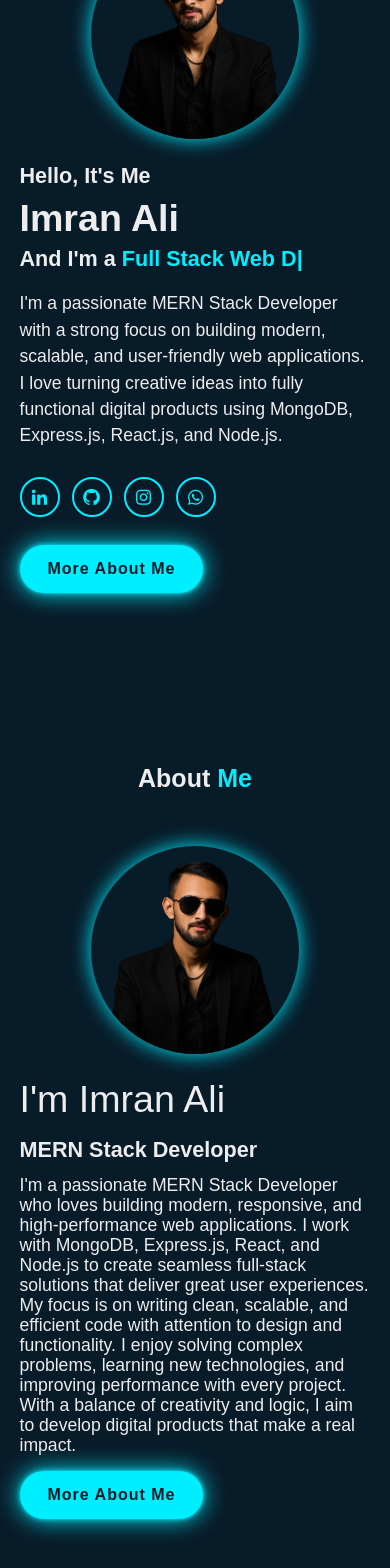
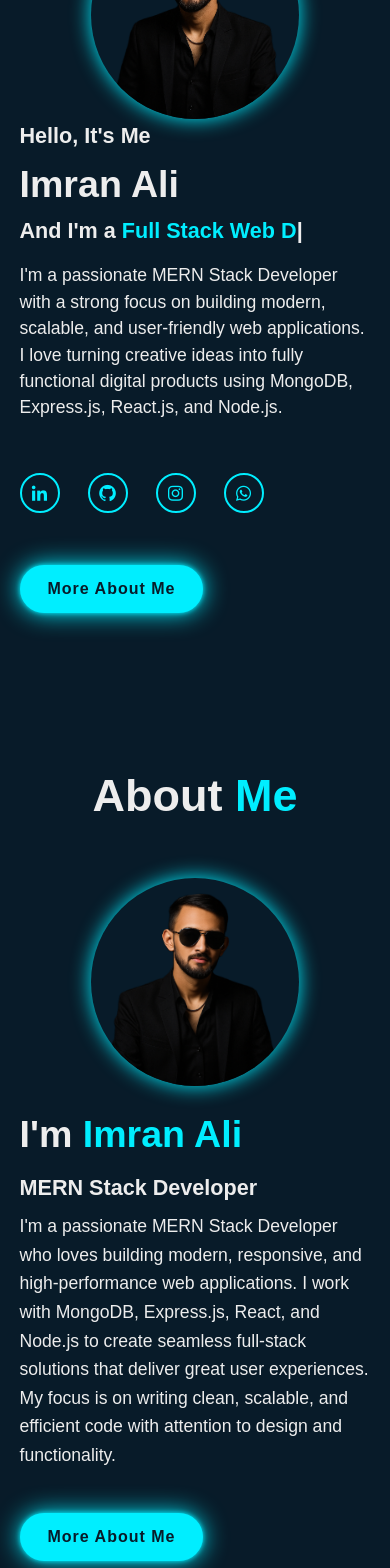
Before and after one commit to ftnimran/react-portfolio, a React (Vite) app: page / in a window 390 px wide. Shown: the part 160-1728 px from the top of the page. Built offline with nearby package versions, Linux system fonts and the light colour scheme.

Commit message:
Tailwindcss add and remove normal css

```diff
--- a/src/components/SectionTitle.jsx
+++ b/src/components/SectionTitle.jsx
@@ -3,7 +3,7 @@ import React from "react";
 const SectionTitle = ({ titleText1, titleText2 }) => {
   return (
     <div className="section-title">
-      <h2 className="pt-3 text-center font-bold text-[45px]">
+      <h2 className="pt-2 text-center font-bold text-[45px]">
         {titleText1}
         <span className="text-[#0ef]">{titleText2}</span>
       </h2>
--- a/src/pages/About.css
+++ /dev/null
@@ -1,102 +0,0 @@
-.about {
-  width: 100%;
-  min-height: 100vh;
-  max-height: auto;
-  padding: 70px 10% 0;
-}
-
-.about-container {
-  height: 100%;
-  width: 100%;
-  display: flex;
-  align-items: center;
-  justify-content: space-between;
-  position: relative;
-  margin-top: 5rem;
-}
-
-.about-picture img {
-  height: 25rem;
-  width: 25rem;
-  border-radius: 50%;
-  box-shadow: 0 0 20px #0ef;
-}
-
-.about-content {
-  max-width: 600px;
-}
-
-.about-content h1 {
-  font-size: 56px;
-  font-weight: 700px;
-  margin: -3px 0;
-  padding-bottom: 15px;
-}
-
-.about-content h5 {
-  font-size: 32px;
-  font-weight: 700;
-  padding-bottom: 10px;
-}
-
-.about-content p {
-  font-size: 20px;
-}
-
-.about-content .btn-box {
-  margin-top: 40px;
-}
-
-@media (max-width: 767px) {
-  .about {
-    padding: 70px 5% 0;
-  }
-
-  .section-title h2 {
-    padding-top: 0.4rem;
-    font-size: 25px;
-  }
-
-  .about span {
-    color: #0ef;
-  }
-
-  .about-container {
-    display: flex;
-    align-items: center;
-    justify-content: space-between;
-    flex-direction: column;
-    position: relative;
-    margin-top: 3rem;
-  }
-
-  .about-picture img {
-    height: 13rem;
-    width: 13rem;
-  }
-
-  .about-content {
-    width: 100%;
-  }
-
-  .about-content h1 {
-    font-size: 2.35rem;
-    font-weight: 700px;
-    margin: -3px 0;
-    padding: 20px 0 10px;
-  }
-
-  .about-content h5 {
-    font-size: 1.35rem;
-    font-weight: 700;
-    padding-bottom: 8px;
-  }
-
-  .about-content p {
-    font-size: 1.1rem;
-  }
-
-  .about-content .btn-box {
-    margin-top: 35px;
-  }
-}
--- a/src/pages/About.jsx
+++ b/src/pages/About.jsx
@@ -1,35 +1,48 @@
 import React from "react";
-import "./About.css";
 import backGround2 from "../assets/image/background_image02.png";
 import SectionTitle from "../components/SectionTitle";
 import PillButtons from "../components/PillButtons.jsx";
 
 const About = () => {
   return (
-    <section id="about" class="about">
+    <section id="about" className="w-full min-h-screen pt-17.5 px-[5%] md:px-[10%] pb-0">
       <SectionTitle titleText1="About" titleText2=" Me" />
 
-      <div className="about-container">
+      <div className="flex flex-col md:flex-row items-center justify-between relative mt-12 md:mt-17 w-full h-full">
+
+        {/* Profile Image Container */}
         <div className="about-picture">
-          <img src={backGround2} alt="Img" />
+          <img
+            src={backGround2}
+            alt="Imran Ali"
+            className="h-52 w-52 md:h-100 md:w-100 rounded-full object-cover shadow-[0_0_20px_#0ef]"
+          />
         </div>
 
-        <div className="about-content">
-          <h1>I'm Imran Ali</h1>
-          <h5>MERN Stack Developer</h5>
-          <p className="pb-4  leading-5 font-medium">
+        {/* Text Content Container */}
+        <div className="max-w-full md:max-w-150 w-full">
+          <h1 className="text-[2.35rem] md:text-[56px] font-bold  pt-5 md:pt-0 pb-2.5 md:pb-2">
+            I'm <span className="text-[#0ef]">Imran Ali</span>
+          </h1>
+
+          <h5 className="text-[1.35rem] md:text-[32px] font-bold pb-2 md:pb-1">
+            MERN Stack Developer
+          </h5>
+
+          <p className="text-[1.1rem] md:text-[20px] leading-relaxed font-medium pb-4">
             I'm a passionate MERN Stack Developer who loves building modern,
             responsive, and high-performance web applications. I work with
             MongoDB, Express.js, React, and Node.js to create seamless
             full-stack solutions that deliver great user experiences. My focus
             is on writing clean, scalable, and efficient code with attention to
-            design and functionality. I enjoy solving complex problems, learning
-            new technologies, and improving performance with every project. With
-            a balance of creativity and logic, I aim to develop digital products
-            that make a real impact.
+            design and functionality.
           </p>
-          <PillButtons btnText="More About Me" url="#about" />
+
+          <div className="mt-7 md:mt-9">
+            <PillButtons btnText="More About Me" url="#about" />
+          </div>
         </div>
+
       </div>
     </section>
   );
--- a/src/pages/Hero.css
+++ b/src/pages/Hero.css
@@ -1,11 +1,8 @@
-.home {
+/* .home {
   position: relative;
   width: 100%;
   justify-content: space-between;
   height: 100vh;
-  /*  background: url("/image/download.png");
-    background-size: cover;
-    background-position: center; */
   display: flex;
   align-items: center;
   padding: 70px 10% 0;
@@ -58,18 +55,10 @@
   animation: slideLeft 1s ease forwards;
   animation-delay: 0.7s;
   transition: 1s ease;
-
-  /* &:hover {
-        cursor: pointer;
-        transform: scale(1.05);
-        box-shadow: 0 0 5px orange,
-            0 0 25px white, 0 0 50px green,
-            0 0 100px cyan, 0 0 200px cyan;
-    } */
-}
+} */
 
 /* ====================== RESPONSIVE STYLE ====================== */
-
+/*
 @media (max-width: 767px) {
   .home {
     padding: 70px 5% 70px;
@@ -100,6 +89,5 @@
   .home-content img {
     height: 13rem;
     width: 13rem;
-    /* padding: ; */
   }
-}
+} */
--- a/src/pages/Hero.jsx
+++ b/src/pages/Hero.jsx
@@ -1,5 +1,4 @@
 import React, { useEffect, useRef } from "react";
-import "./Hero.css";
 import Typed from "typed.js";
 import backGround from "../assets/image/background_image01.png";
 import IconButtons from "../components/IconButtons.jsx";
@@ -15,7 +14,7 @@ const Hero = () => {
         "Full Stack Web Developer",
         "Frontend Developer.",
         "Backend Developer.",
-        "UI &amp; UX Designer.",
+        "UI & UX Designer.",
       ],
       typeSpeed: 70,
       backSpeed: 70,
@@ -23,27 +22,39 @@ const Hero = () => {
       loop: true,
     });
 
-    // Cleanup on unmount
     return () => {
       typed.destroy();
     };
   }, []);
 
   return (
-    <main className="home" id="home">
-      <div className="home-content">
-        <h3>Hello, It's Me</h3>
-        <h1>Imran Ali</h1>
-        <h3>
-          And I'm a <span ref={typedRef}></span>
+    <main
+      id="home"
+      className="relative w-full h-screen flex flex-col-reverse md:flex-row items-center justify-evenly md:justify-between pt-17.5 px-[5%] md:px-[10%] pb-17.5 md:pb-0 overflow-hidden"
+    >
+      {/* Left Content */}
+      <div className="max-w-full md:max-w-150 text-left">
+        <h3 className="text-[1.35rem] md:text-[32px] font-bold opacity-0 animate-[slideBottom_1s_ease_forwards_0.7s]">
+          Hello, It's Me
         </h3>
-        <p>
+
+        <h1 className="text-[2.35rem] md:text-[56px] font-bold my-0.75 opacity-0 animate-[slideRight_1s_ease_forwards_1s]">
+          Imran Ali
+        </h1>
+
+        <h3 className="text-[1.35rem] md:text-[32px] font-bold mb-3.75 md:mb-7.5 opacity-0 animate-[slideTop_1s_ease_forwards_0.7s]">
+          And I'm a <span ref={typedRef} className="text-[#0ef]"></span>
+        </h3>
+
+        <p className="text-[1.1rem] md:text-[20px] opacity-0 animate-[slideRight_1s_ease_forwards_1s]">
           I'm a passionate MERN Stack Developer with a strong focus on building
           modern, scalable, and user-friendly web applications. I love turning
           creative ideas into fully functional digital products using MongoDB,
           Express.js, React.js, and Node.js.
         </p>
-        <div>
+
+        {/* Social Icons */}
+        <div className="flex gap-4 my-6">
           <IconButtons
             btnText={<i className="bx bxl-linkedin"></i>}
             url="https://www.linkedin.com/in/imran-ali-214373241"
@@ -69,10 +80,17 @@ const Hero = () => {
             index={10}
           />
         </div>
+
         <PillButtons btnText="More About Me" url="#about" />
       </div>
-      <div className="home-content">
-        <img src={backGround} alt="Img" />
+
+      {/* Right Image */}
+      <div className="flex justify-center items-center">
+        <img
+          src={backGround}
+          alt="Imran Ali"
+          className="h-52 w-52 md:h-120 md:w-120 rounded-full object-cover shadow-[0_0_20px_#0ef] opacity-0 animate-[slideLeft_1s_ease_forwards_0.7s] transition-all duration-1000 hover:scale-105 hover:shadow-[0_0_5px_orange,0_0_25px_white,0_0_50px_green,0_0_100px_cyan,0_0_200px_cyan]"
+        />
       </div>
     </main>
   );
```
